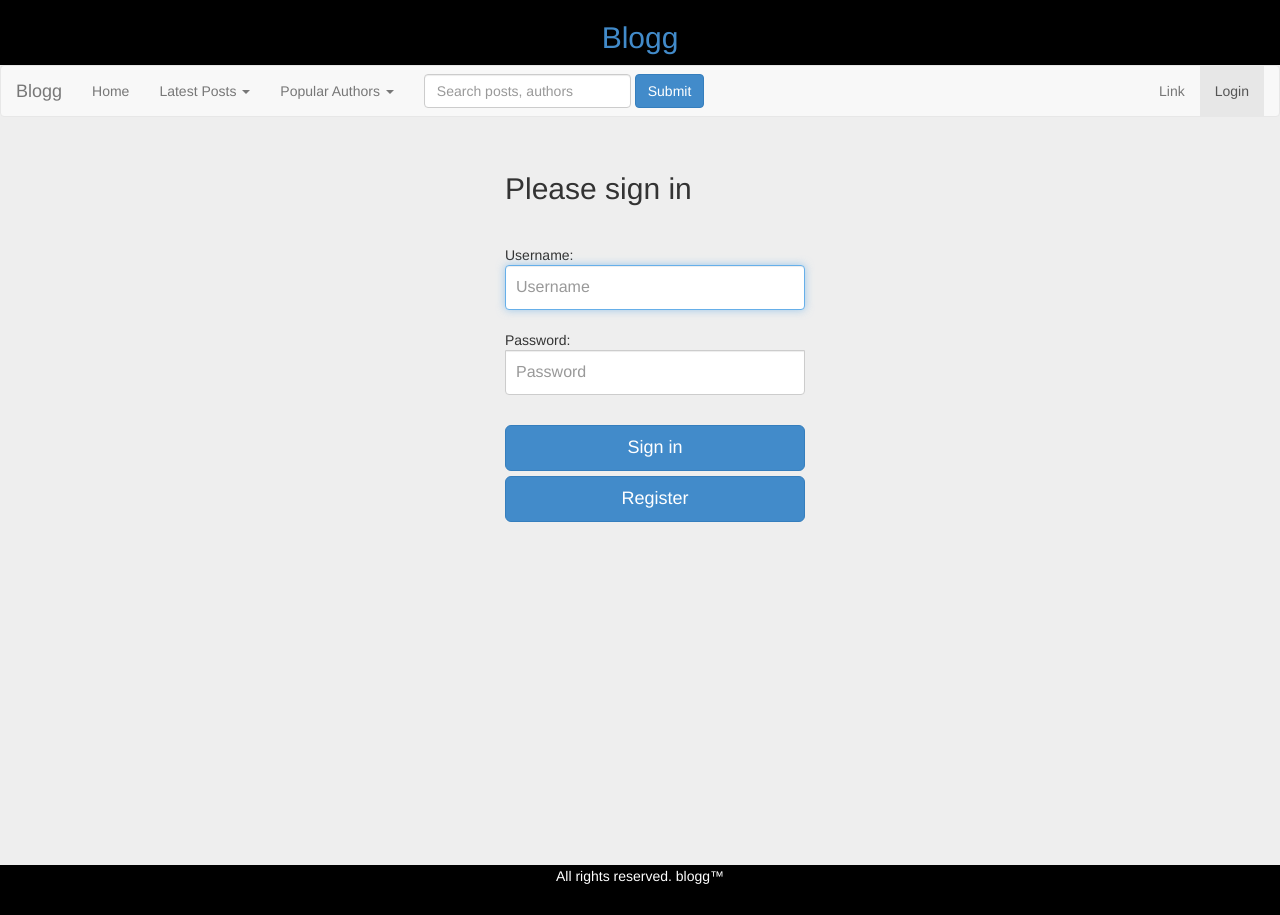
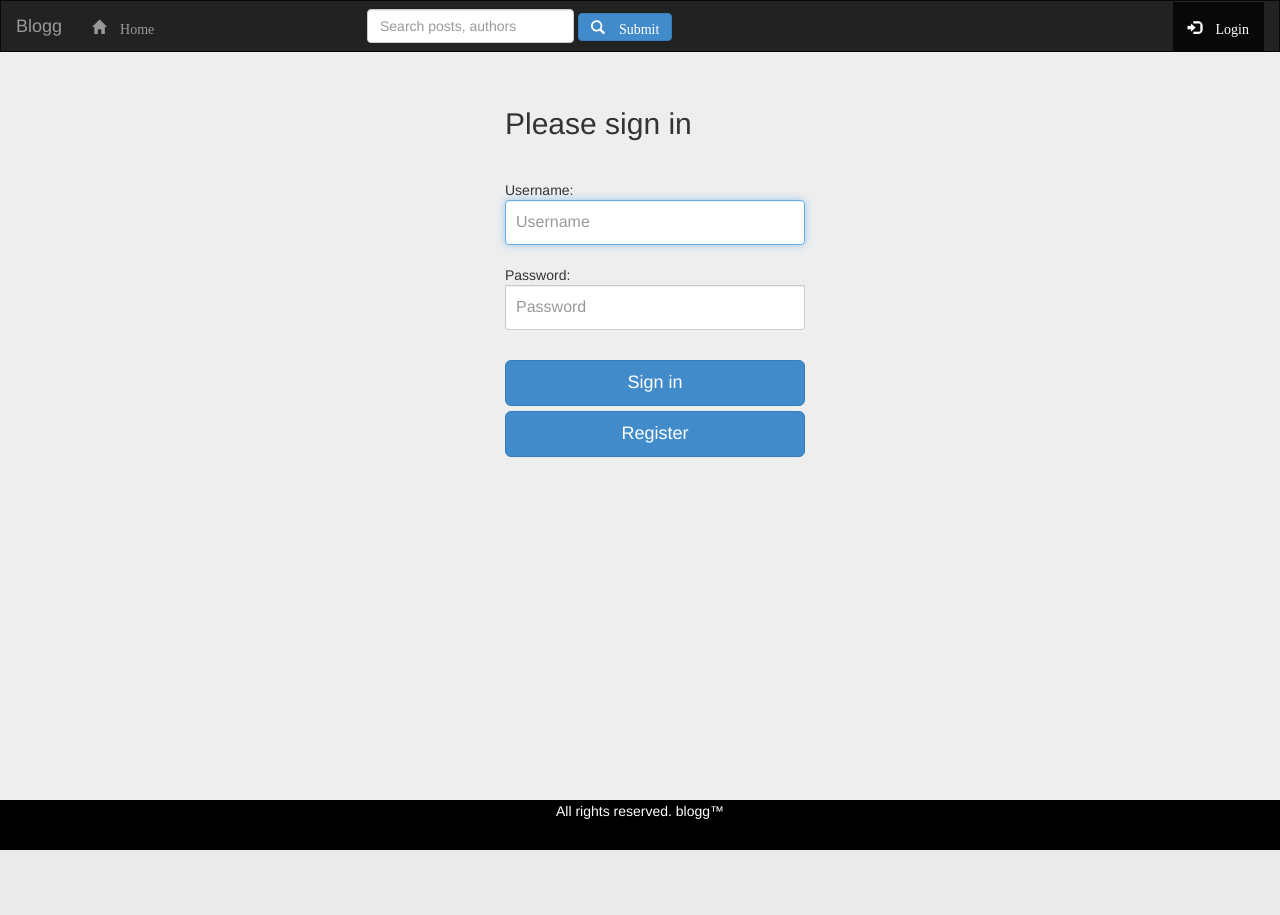
Before and after one commit to satish28/test_blog, a Django app: page /login/ in a window 1280 px wide. After the commit the page ends 850 px from the top, so only its background shows below. Run offline with Django 3.2, Linux system fonts and the light colour scheme; parts of the project's set-up code (start-up, migrations or seed data) failed here and were passed over; some libraries are stand-ins or nearby versions.

Commit message:
Design enhancement

```diff
--- a/blogg/static/common/css/base.css
+++ b/blogg/static/common/css/base.css
@@ -10,16 +10,8 @@ body {
   background-color: #eee;
 }
 
-.header{
-	text-align: center;
-	background-color: black;
-	color: white;
+.navbar {
 	border-radius: 0px;
-	margin-bottom: 0px;
-}
-
-.header a{
-	text-decoration: none;
 }
 
 .user-info {
@@ -30,32 +22,8 @@ body {
 	color: white;
 }
 
-/* styling for home */
-
-.info {
-	text-align: right;
-}
-
-.content {
-	float: left;
-	width: 75%;
-}
-
-/* styling for user-pane */
-
-.user-pane {
-	float: right;
-	width: 25%;
-	height: 100%;
-}
-
-.user-action {
-	margin-top: 45%;
-	margin-left: 50%;
-}
-
-.user-action a {
-	padding-bottom: 10px;
+.search {
+	margin-left: 15%;
 }
 
 /* styling for footer */
--- a/blogg/static/posts/css/home.css
+++ b/blogg/static/posts/css/home.css
@@ -9,3 +9,22 @@
 .pager {
 	margin-bottom: 70px;
 }
+
+/* styling for user-pane */
+
+.right-nav {
+	float: right;
+	width: 25%;
+	margin-top: 30px;
+}
+
+.content {
+	float: left;
+	width: 65%;
+}
+
+/* styling for home */
+
+.info {
+	text-align: right;
+}
--- a/blogg/static/posts/css/post.css
+++ b/blogg/static/posts/css/post.css
@@ -1,3 +1,7 @@
-.like {
+.likes, .visits {
+	margin-left: 15px;
+}
+
+.info, .like {
 	text-align: right;
 }
--- a/blogg/templates/common/base.html
+++ b/blogg/templates/common/base.html
@@ -5,18 +5,15 @@
 		<link href="{% static 'common/css/bootstrap.min.css' %}" rel="stylesheet">
 		<link href="{% static 'common/css/base.css' %}" rel="stylesheet">
 		<link href="{% static 'posts/css/userprofile.css' %}" rel="stylesheet">
-		<link href="{% static 'posts/css/home.css' %}" rel="stylesheet">
 		<link href="{% static 'posts/css/post.css' %}" rel="stylesheet">
 		<script src="{% static 'common/js/jquery-2.1.1.js' %}"></script>
 		<title> {% block title %}{% endblock %} | blogg</title>
 	</head>
 	<body>
-		<div class="header navbar">
-			<h2><a href="{% url 'home' %}">Blogg</a></h2>
-		</div>
+
 		<!-- wrap container -->
 		<div id="wrap">
-		<nav class="navbar navbar-default" role="navigation">
+		<nav class="navbar navbar-inverse navbar-default" role="navigation">
 		  <div class="container-fluid">
 		    <!-- Brand and toggle get grouped for better mobile display -->
 		    <div class="navbar-header">
@@ -32,65 +29,38 @@
 		    <!-- Collect the nav links, forms, and other content for toggling -->
 		    <div class="collapse navbar-collapse" id="bs-example-navbar-collapse-1">
 		      <ul class="nav navbar-nav">
-		        <li><a href="{% url 'home' %}">Home</a></li>
+		        <li><a href="{% url 'home' %}" class="glyphicon glyphicon-home"> Home</a></li>
 				{% if user.is_authenticated %}
-					<li><a href="{% url 'profile' user.username %}">Profile</a></li>
+					<li><a href="{% url 'profile' user.username %}" class="glyphicon glyphicon-hdd"> Profile</a></li>
+					<li><a href="{% url 'add_post' %}" class="glyphicon glyphicon-comment"> NewPost</a></li>
 				{% endif %}
-		        <li class="dropdown">
-		          <a href="#" class="dropdown-toggle" data-toggle="dropdown">Latest Posts <span class="caret"></span></a>
-		          <ul class="dropdown-menu" role="menu">
-		            <li><a href="#">Action</a></li>
-		            <li><a href="#">Another action</a></li>
-		            <li><a href="#">Something else here</a></li>
-		            <li class="divider"></li>
-		            <li><a href="#">Separated link</a></li>
-		            <li class="divider"></li>
-		            <li><a href="#">One more separated link</a></li>
-		          </ul>
-		        </li>
-		        <li class="dropdown">
-		          <a href="#" class="dropdown-toggle" data-toggle="dropdown">Popular Authors <span class="caret"></span></a>
-		          <ul class="dropdown-menu" role="menu">
-		            <li><a href="#">Action</a></li>
-		            <li><a href="#">Another action</a></li>
-		            <li><a href="#">Something else here</a></li>
-		            <li class="divider"></li>
-		            <li><a href="#">Separated link</a></li>
-		            <li class="divider"></li>
-		            <li><a href="#">One more separated link</a></li>
-		          </ul>
-		        </li>
 		      </ul>
-		      <form class="navbar-form navbar-left" role="search">
+		      <form class="navbar-form navbar-left search" role="search">
 		        <div class="form-group">
-		          <input type="text" class="form-control" placeholder="Search posts, authors">
+		          <input type="text" class="form-control" class="glyphicon glyphicon-search" placeholder="Search posts, authors">
 		        </div>
-		        <button type="submit" class="btn btn-default btn-primary">Submit</button>
+		        <button type="submit" class="btn btn-default btn-primary glyphicon glyphicon-search"> Submit</button>
 		      </form>
 		      <ul class="nav navbar-nav navbar-right">
-		        <li><a href="#">Link</a></li>
 				{% if user.is_authenticated %}
 		            <li class="dropdown">
 		              <button type="button" class="dropdown-toggle user-info btn btn-default btn-primary" data-toggle="dropdown">{{ user.username.upper }} <span class="caret"></span></button>
 		              <ul class="dropdown-menu" role="menu">
-		                <li><a href="{% url 'profile' user.username %}">My Profile</a></li>
-		                <li><a href="{% url 'add_post' %}">New Post</a></li>
-		                <li><a href="{% url 'logout' %}">Logout</a></li>
+		                <li><a href="{% url 'profile' user.username %}" class="glyphicon glyphicon-hdd"> MyProfile</a></li>
+		                <li><a href="{% url 'add_post' %}" class="glyphicon glyphicon-comment"> NewPost</a></li>
 		                <li class="divider"></li>
-		                <li><a href="#">Separated link</a></li>
+						<li><a href="{% url 'logout' %}" class="glyphicon glyphicon-log-out"> Logout</a></li>
 		              </ul>
 		            </li>
 				{% else %}
-				    <li class="login"><a href="{% url 'login' %}">Login</a></li>
+				    <li class="login"><a href="{% url 'login' %}" class="glyphicon glyphicon-log-in"> Login</a></li>
 				{% endif %}
 		      </ul>
 		    </div><!-- /.navbar-collapse -->
 		  </div><!-- /.container-fluid -->
 		</nav>
 		<div class="container">
-			<div class="content">
 			    {% block body_block %}{% endblock %}
-		    </div>
 		</div>
 	</div> <!-- wrap close -->
 		<div class="footer navbar">
--- a/blogg/templates/posts/post.html
+++ b/blogg/templates/posts/post.html
@@ -16,7 +16,7 @@
 	    <h4>{{ post.post_title }}</h4>
 	    {{ post.post_content }} <br/>
 	    <div class="info">
-		    - {{ post.username }} <span class="likes">Likes:{{ post.likes }}</span> <span class="visits">Visits:{{ post.visits }}</span>
+		    - {{ post.username }}<span class="glyphicon glyphicon-thumbs-up likes">Likes:{{ post.likes }}</span> <span class="glyphicon glyphicon-eye-open visits">Visits:{{ post.visits }}</span>
 	    </div>
 	    <br/>
 		<div class="like">
```
Also changed, not shown: blogg/static/posts/css/craft_post.css (added, +15 -0 lines), blogg/templates/posts/craft_post.html (+11 -10 lines), blogg/templates/posts/home.html (+20 -1 lines).
